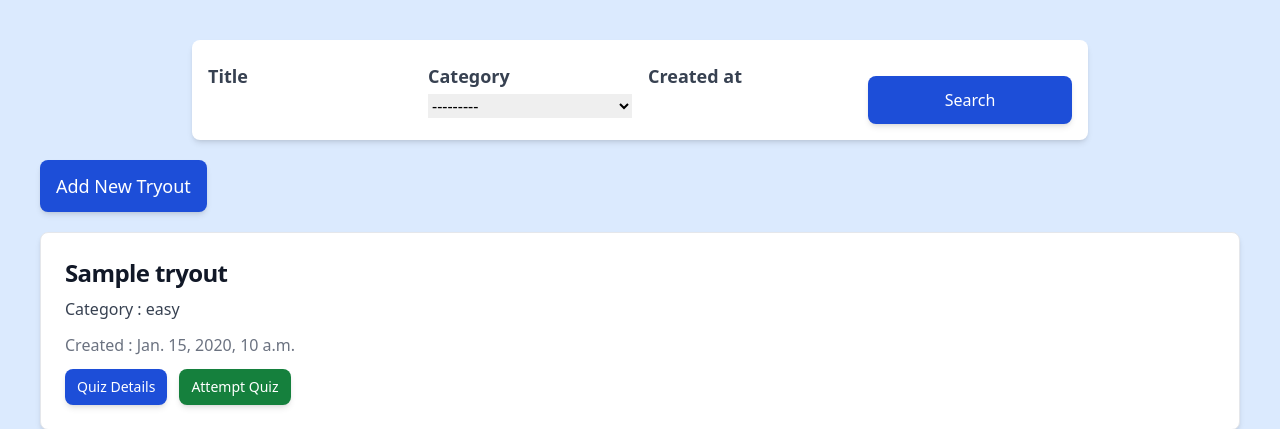
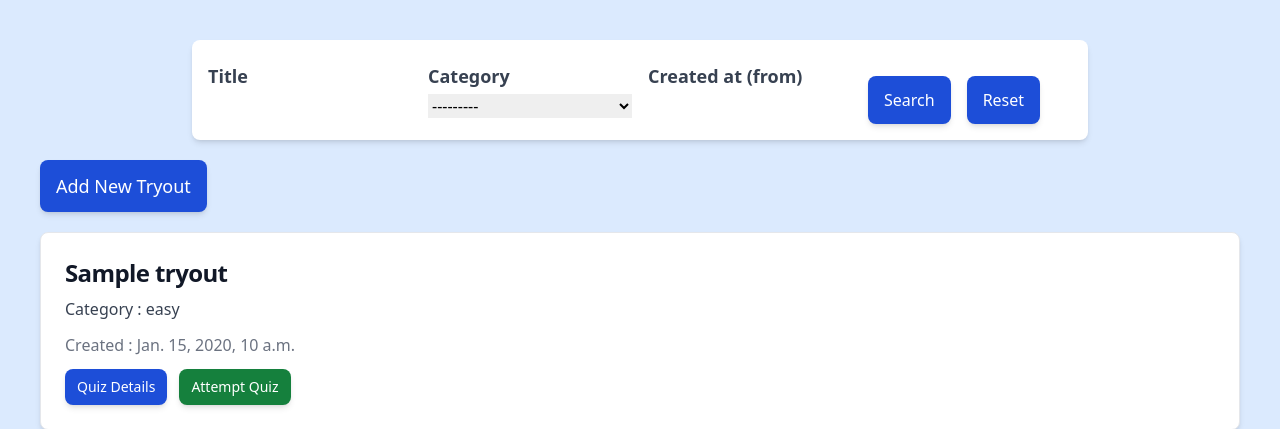
Before and after one commit to arshqiii/Tugas-OPREC-RISTEK-WebDev, a Django app: page / in a window 1280 px wide. Shown: the part 72-501 px from the top of the page. Run offline with Django 5.2, Linux system fonts and the light colour scheme; tables that the repository leaves empty hold one stand-in row (values such as "Sample post"); some libraries are stand-ins or nearby versions.

Commit message:
Modified filter and added reset filter feature

```diff
--- a/main/filters.py
+++ b/main/filters.py
@@ -1,9 +1,9 @@
-import django_filters
-from django_filters import DateFilter
+from django_filters import FilterSet, DateFilter
 from .models import Tryout
 
-class TryoutFilter(django_filters.FilterSet):
+class TryoutFilter(FilterSet):
+    date = DateFilter(field_name="created_at", lookup_expr='gte', label='Created at (from)')
     class Meta:
         model = Tryout
         fields = '__all__'
-        exclude = ["updated_at", "status"]
+        exclude = ["created_at","updated_at", "status"]
--- a/main/templates/mainPage/index.html
+++ b/main/templates/mainPage/index.html
@@ -17,9 +17,14 @@
                 {{field}}
             </div>
             {% endfor %}
-            <button type="submit" class="mt-5 px-4 py-3 bg-blue-700 text-white rounded-lg hover:bg-blue-800 shadow-md transition transform hover:-translate-y-1 hover:scale-10 flex items-center justify-center text-center">
-                Search
-            </button>
+            <div class="flex flex-row gap-4">
+                <button type="submit" class="mt-5 px-4 py-3 bg-blue-700 text-white rounded-lg hover:bg-blue-800 shadow-md transition transform hover:-translate-y-1 hover:scale-10 flex items-center justify-center text-center">
+                    Search
+                </button>
+                <button type="button" onclick="resetFilters()" class="mt-5 px-4 py-3 bg-blue-700 text-white rounded-lg hover:bg-blue-800 shadow-md transition transform hover:-translate-y-1 hover:scale-10 flex items-center justify-center text-center">
+                    Reset
+                </button>
+            </div>
         </div>
     </form>
     <a href="{% url 'main:create_tryout' %}" class="mt-5 inline-flex items-center px-4 py-3 text-lg font-medium text-center text-white bg-blue-700 rounded-lg shadow-md transition transform hover:-translate-y-1 hover:scale-10 justify-center">
@@ -45,5 +50,11 @@
         {% endfor %}
     </div>
 </div>
+<script>
+    function resetFilters() {
+        document.querySelectorAll("input, select").forEach(field => {field.value = ""});
+        document.querySelector("form").submit();
+    }
+</script>
 {% include 'footer.html' %}
 {% endblock content %}
```
